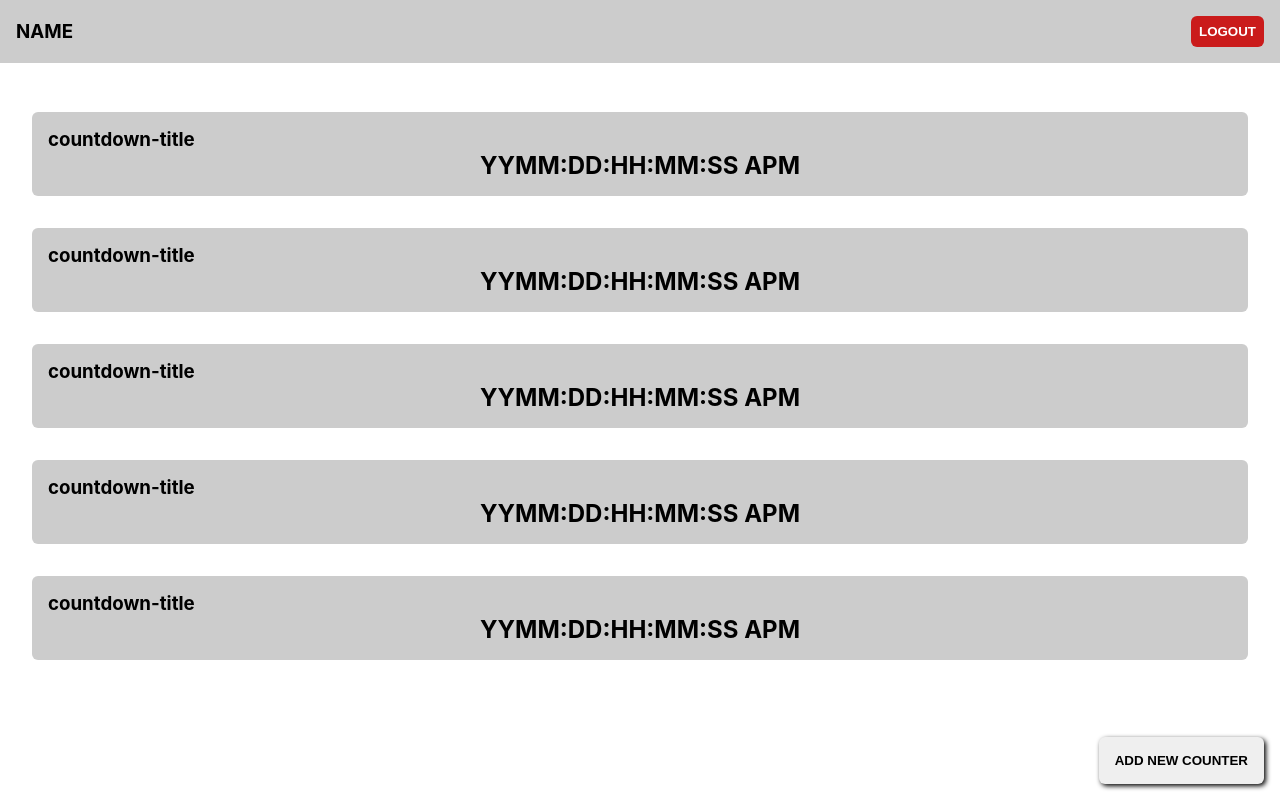
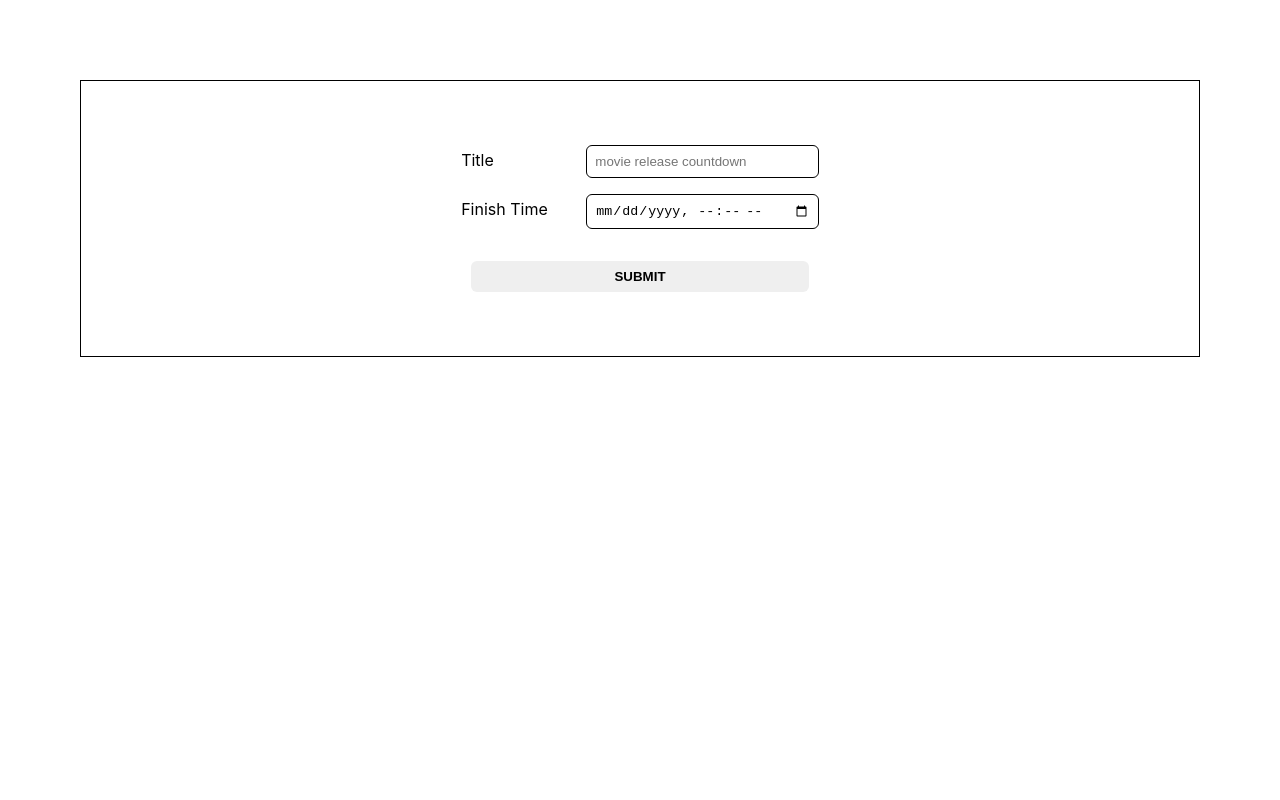
Before and after one commit to MrN-Nabhani/Hanat-Countdown, a React (Create React App) app: page /dashboard/new-count-down in a window 1280 px wide. Built offline with nearby package versions, Linux system fonts and the light colour scheme.

Commit message:
displaying countdowns

```diff
--- a/src/App.js
+++ b/src/App.js
@@ -2,7 +2,8 @@ import React, { Component } from "react";
 import { BrowserRouter as Router, Route, Switch } from "react-router-dom";
 import Signup from "./pages/signup/Signup";
 import Login from "./pages/login/Login";
-import Dashboard from "./pages/Dashboard/Dashboard";
+import Dashboard from "./pages/dashboard/Dashboard";
+import CreateCountDown from "./pages/CreateCountDown/CreateCountDown";
 
 class App extends Component {
   render() {
@@ -11,8 +12,8 @@ class App extends Component {
         <Switch>
           <Route exact path="/" component={Signup} />
           <Route path="/login" component={Login} />
+          <Route path="/dashboard/new-count-down" component={CreateCountDown} />
           <Route path="/dashboard" component={Dashboard} />
-          <Route path="/dashboard/new-count-down" component={Dashboard} />
         </Switch>
       </Router>
     );
--- a/src/components/Dashboard/Card/StyledCard.js
+++ b/src/components/Dashboard/Card/StyledCard.js
@@ -5,11 +5,13 @@ import LargeHeader from "../../common/Typography/StyledLargeHeader";
 export const CardTitle = styled(Header)``;
 
 export const CardTime = styled(LargeHeader)`
+  font-size: 25pt;
   text-align: center;
+  margin: 1rem;
 `;
 
 const CardSection = styled.div`
-  height: 100px;
+  height: 150px;
   padding: 1rem;
   margin: 1rem 0;
   background-color: ${({ theme }) => theme.colors.primary};
--- /dev/null
+++ b/src/pages/CreateCountDown/CreateCountDown.js
@@ -0,0 +1,59 @@
+import React, { Component } from "react";
+import InputField from "../../components/common/inputField/InputField";
+import SubmitButton from "../../components/common/submitButton/SubmitButton";
+import { post } from "../../services/apiCrud";
+import { CountdownForm } from "./StyledCreateCountDown";
+
+const initialState = {
+  title: "",
+  finishTime: "",
+};
+
+export default class CreateCountDown extends Component {
+  state = initialState;
+
+  handleChange = (event) => {
+    this.setState({
+      [event.target.name]: event.target.value,
+    });
+  };
+
+  handleSubmit = (event) => {
+    event.preventDefault();
+    post("http://hanat-app.herokuapp.com/api/countdowns", this.state)
+      .then(() => {
+        alert("successfuly added new countdown!");
+        this.setState(initialState);
+        this.props.history.goBack();
+      })
+      .catch(() => {
+        alert("error had occured, please try again");
+      });
+  };
+  render() {
+    return (
+      <CountdownForm onSubmit={this.handleSubmit}>
+        <InputField
+          name="title"
+          type="text"
+          label="Title"
+          value={this.state.title}
+          placeholder="movie release countdown"
+          required
+          handleChange={this.handleChange}
+        />
+
+        <InputField
+          name="finishTime"
+          type="datetime-local"
+          value={this.state.finishTime}
+          label="Finish Time"
+          required
+          handleChange={this.handleChange}
+        />
+
+        <SubmitButton title="SUBMIT" />
+      </CountdownForm>
+    );
+  }
+}
--- /dev/null
+++ b/src/pages/CreateCountDown/StyledCreateCountDown.js
@@ -0,0 +1,12 @@
+import styled from "styled-components";
+
+export const CountdownForm = styled.form`
+  margin: 5rem;
+  padding: 3rem;
+  border: 1px solid black;
+  text-align: center;
+
+  @media only screen and (max-width: 900px) {
+    margin: 1rem;
+  }
+`;
--- a/src/pages/Dashboard/Dashboard.js
+++ b/src/pages/dashboard/Dashboard.js
@@ -4,9 +4,30 @@ import Navbar from "../../components/Dashboard/Navbar/Navbar";
 import Card from "../../components/Dashboard/Card/Card";
 import { Container, CardWrapper } from "./StyledDashboard";
 import AddCardButton from "../../components/Dashboard/AddCardButton/AddCardButton";
+import { get } from "../../services/apiCrud";
+
 export default class Dashboard extends Component {
   constructor(props) {
     super(props);
+  }
+
+  state = {
+    username: "",
+    cards: [],
+    error: false,
+  };
+
+  componentDidMount() {
+    get("http://hanat-app.herokuapp.com/api/users/me")
+      .then((res) => {
+        console.log(res.data.user);
+        const user = res.data.user;
+        this.setState({ username: user.name, cards: user.countdowns });
+      })
+      .catch((err) => {
+        this.setState({ cards: [], error: true });
+        console.log(err);
+      });
   }
 
   render() {
@@ -18,16 +39,15 @@ export default class Dashboard extends Component {
             <Button color="white" bgColor="danger" title="logout" />
           }
         />
+        {this.state.error && <p> AN ERROR HAD OCCURED!</p>}
         <CardWrapper>
-          {Array(5)
-            .fill(0)
-            .map((_, idx) => (
-              <Card
-                key={idx}
-                title="countdown-title"
-                countdown="YYMM:DD:HH:MM:SS APM"
-              />
-            ))}
+          {this.state.cards.map((countdown) => (
+            <Card
+              key={countdown.id}
+              title={countdown.title}
+              countdown={countdown.finishTime}
+            />
+          ))}
         </CardWrapper>
         <AddCardButton />
       </Container>
--- a/src/pages/Dashboard/StyledDashboard.js
+++ b/src/pages/dashboard/StyledDashboard.js
@@ -8,7 +8,6 @@ export const CardWrapper = styled.div`
   display: flex;
   padding: 1rem;
   flex-direction: column;
-  justify-content: space-between;
   height: 75vh;
   overflow-y: scroll;
 `;
--- a/src/services/apiCrud.js
+++ b/src/services/apiCrud.js
@@ -1,5 +1,15 @@
 import axios from "axios";
 
-export const post = (url, data) => axios.post(url, data);
+export const post = (url, data) => {
+  const TOKEN = window.localStorage.TOKEN;
+  axios.defaults.headers.common["Authorization"] = `Bearer ${TOKEN}`;
+  return axios.post(url, data);
+};
 
-export const get = (url) => axios.get(url);
+export const get = (url) => {
+  const TOKEN = window.localStorage.TOKEN;
+  axios.defaults.headers.common["Authorization"] = `Bearer ${TOKEN}`;
+  return axios.get(url);
+};
+
+// nn@gmail.com n
```
